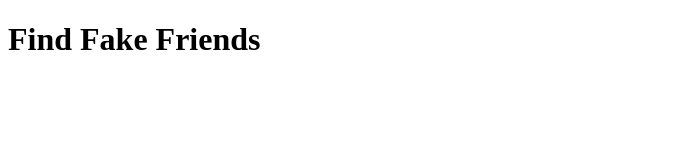
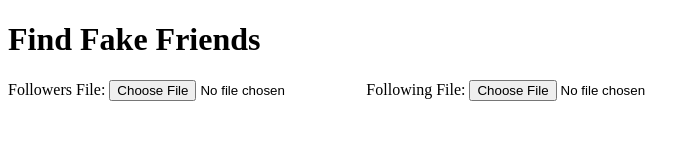
Before and after one commit to AksharP5/FindFakeFriends, a plain HTML site: page index.html in a window 1280 px wide. Shown: the whole page, without its empty margins (0-700 px from the left). Drawn offline with Linux system fonts and the light colour scheme.

Commit message:
feat: file uploading for followers and following

```diff
--- a/index.html
+++ b/index.html
@@ -8,5 +8,10 @@
 </head>
 <body>
    <h1>Find Fake Friends</h1>
+   <div class="upload-section">
+<label>Followers File: <input type="file" id="followers-file" accept=".html"/></label>
+<label>Following File: <input type="file" id="following-file" accept=".html"/></label>
+   </div>
+   <script>src="script.js"</script>
 </body>
 </html>
```
